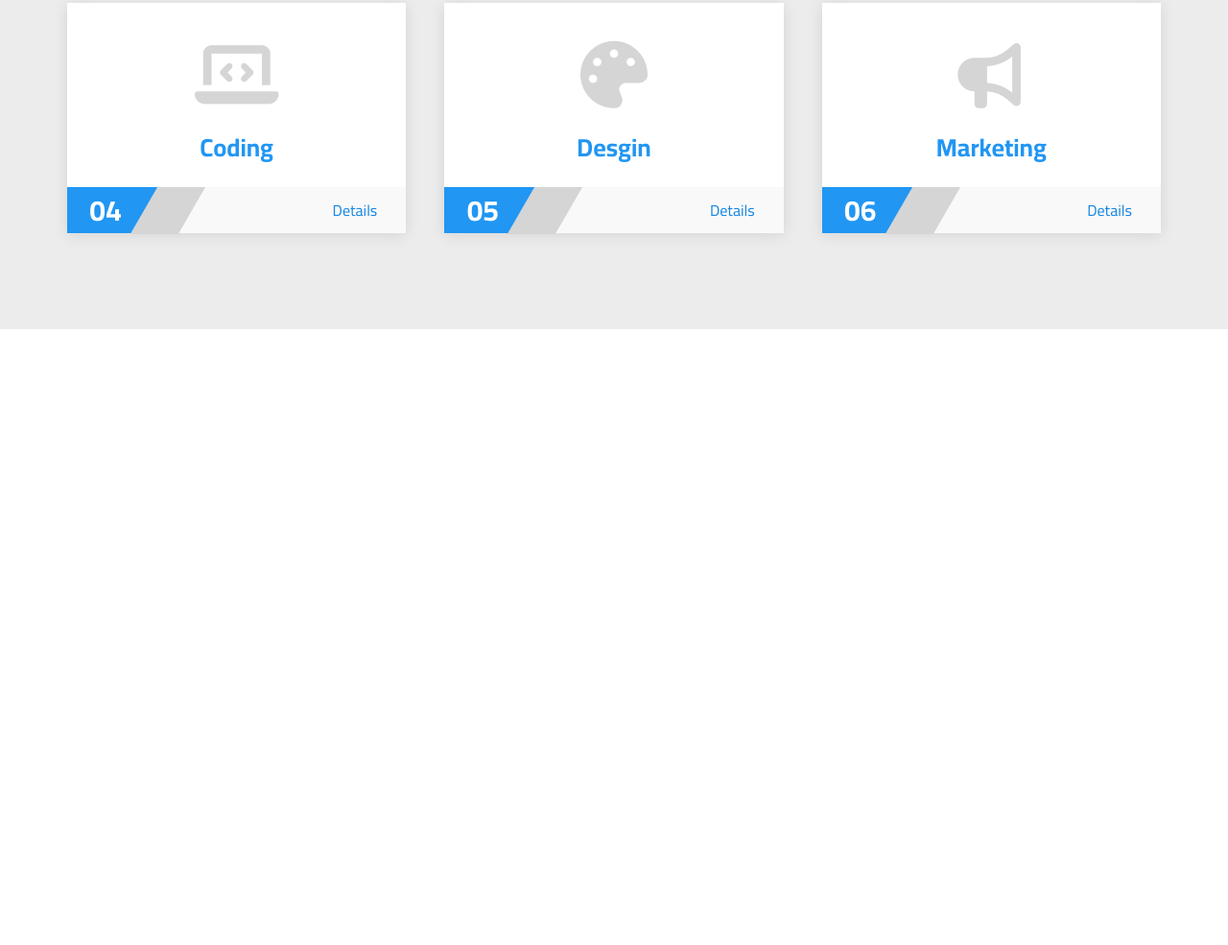
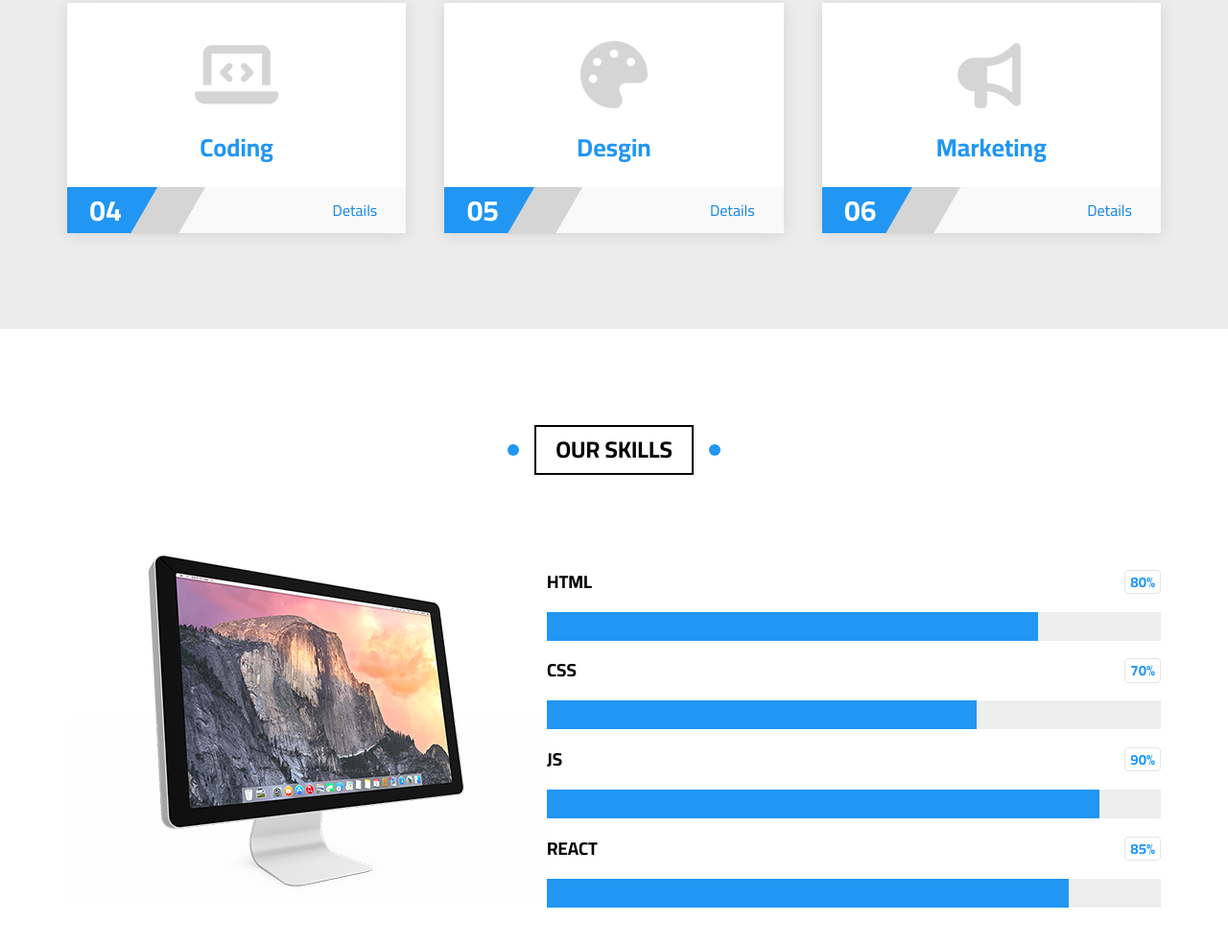
Before and after one commit to Mohamad-ALaseel/templet_3_html_css, a plain HTML site: page index.html in a window 1280 px wide. Shown: the part 7115-8100 px from the top of the page at 96% size. Before the commit the page ends 7458 px from the top, so only its background shows below. Drawn offline with Linux system fonts and the light colour scheme.

Commit message:
add skills

```diff
--- a/css/elzero.css
+++ b/css/elzero.css
@@ -793,7 +793,53 @@ header .main-nav .activ:hover .megamenu {
   padding-right: 15px;
   color: var(--main-color-alt);
 }
-/* start services */
+/* end services */
+/* start skills */
+.our-skills {
+  padding-bottom: var(--main-padding-bottom);
+  padding-top: var(--main-padding-bottom);
+  position: relative;
+}
+.our-skills .container {
+  display: flex;
+  align-items: center;
+}
+@media (max-width: 991px) {
+  .our-skills img {
+    display: none;
+  }
+}
+.our-skills .skills {
+  flex: 1;
+}
+
+.our-skills .skills .skill h3 {
+  display: flex;
+  justify-content: space-between;
+  align-items: center;
+}
+.our-skills .skills .skill h3 span {
+  color: var(--main-color);
+  font-size: 15px;
+  padding: 3px 5px;
+  border: 1px solid #e4e4e4;
+  border-radius: 4px;
+}
+.our-skills .skills .the-progras {
+  width: 100%;
+  height: 30px;
+  background-color: #eee;
+  position: relative;
+}
+.our-skills .skills .the-progras span {
+  height: 100%;
+  background-color: var(--main-color);
+  position: absolute;
+  top: 0;
+  left: 0;
+  transition: width 0.5s linear;
+}
+/* end skills */
 /* start anmashin */
 @keyframes up-dwon {
   0%,
--- a/index.html
+++ b/index.html
@@ -46,7 +46,7 @@
                   >
                 </li>
                 <li>
-                  <a href="#">
+                  <a href="#skills">
                     <i class="fa-regular fa-circle-check"></i>
                     Our Skills</a
                   >
@@ -551,7 +551,6 @@
           <i class="fa-solid fa-screwdriver-wrench"></i>
           <h3>Fixing Issues</h3>
           <div class="text">
-
             <a href="#logo">Details</a>
           </div>
         </div>
@@ -559,7 +558,6 @@
           <i class="fa-solid fa-map-location-dot"></i>
           <h3>Location</h3>
           <div class="text">
-
             <a href="#logo">Details</a>
           </div>
         </div>
@@ -567,7 +565,6 @@
           <i class="fa-solid fa-laptop-code"></i>
           <h3>Coding</h3>
           <div class="text">
-
             <a href="#logo">Details</a>
           </div>
         </div>
@@ -575,7 +572,6 @@
           <i class="fa-solid fa-palette"></i>
           <h3>Desgin</h3>
           <div class="text">
-
             <a href="#logo">Details</a>
           </div>
         </div>
@@ -583,12 +579,45 @@
           <i class="fa-solid fa-bullhorn"></i>
           <h3>Marketing</h3>
           <div class="text">
-
             <a href="#logo">Details</a>
           </div>
         </div>
       </div>
     </div>
     <!-- end Services -->
+    <!-- start Skills -->
+    <div class="our-skills" id="skills">
+      <h2 class="main-heading">Our Skills</h2>
+      <div class="container">
+        <img src="images/skills.png" alt="" />
+        <div class="skills">
+          <div class="skill">
+            <h3>HTML <span>80%</span></h3>
+            <div class="the-progras">
+              <span style="width: 80%"></span>
+            </div>
+          </div>
+          <div class="skill">
+            <h3>CSS <span>70%</span></h3>
+            <div class="the-progras">
+              <span style="width: 70%"></span>
+            </div>
+          </div>
+          <div class="skill">
+            <h3>JS <span>90%</span></h3>
+            <div class="the-progras">
+              <span style="width: 90%"></span>
+            </div>
+          </div>
+          <div class="skill">
+            <h3>REACT <span>85%</span></h3>
+            <div class="the-progras">
+              <span style="width: 85%"></span>
+            </div>
+          </div>
+        </div>
+      </div>
+    </div>
+    <!-- start Skills -->
   </body>
 </html>
```
Also changed, not shown: images/skills.png (added), images/work-steps-1.png (added), images/work-steps-2.png (added), images/work-steps-3.png (added), images/work-steps.png (added).
